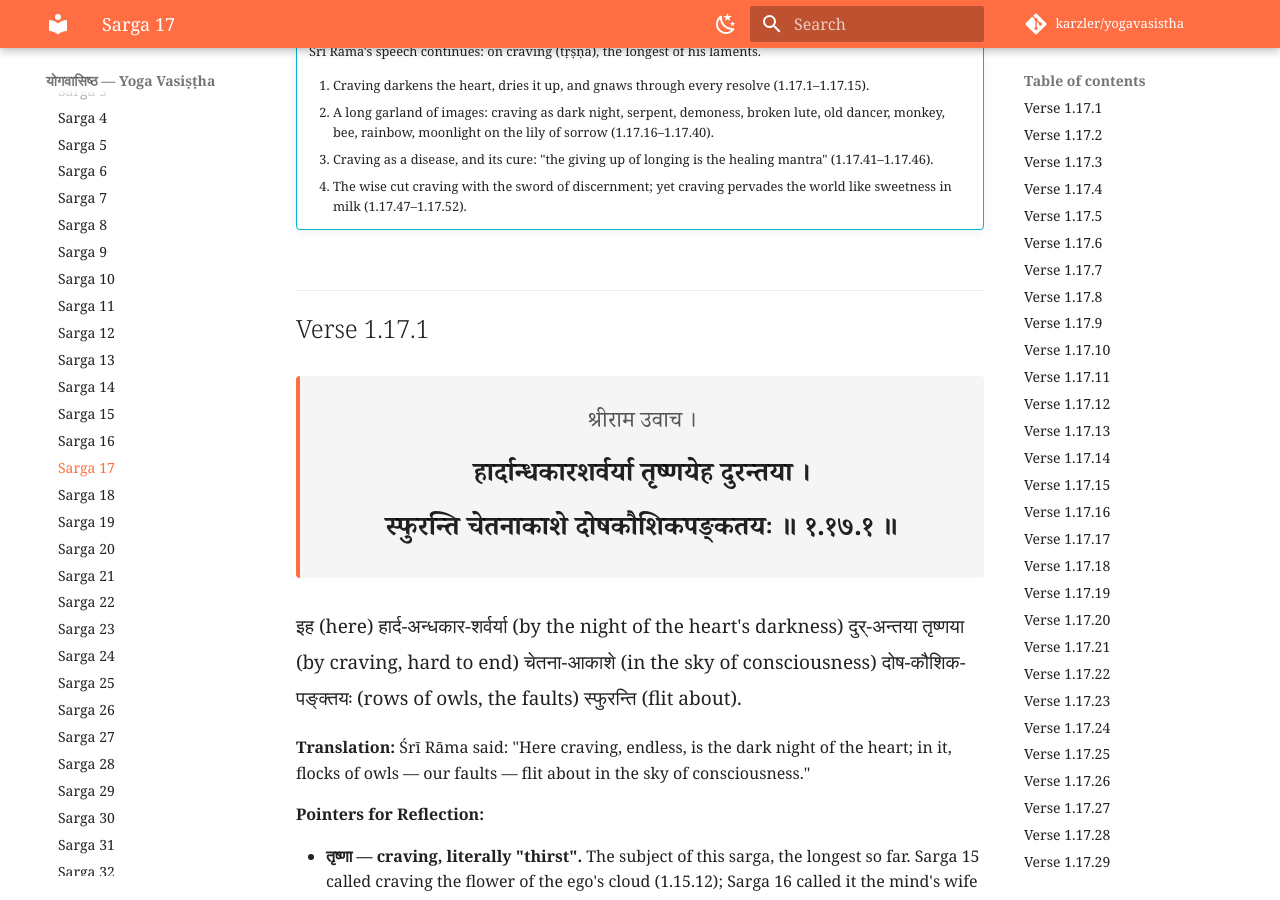
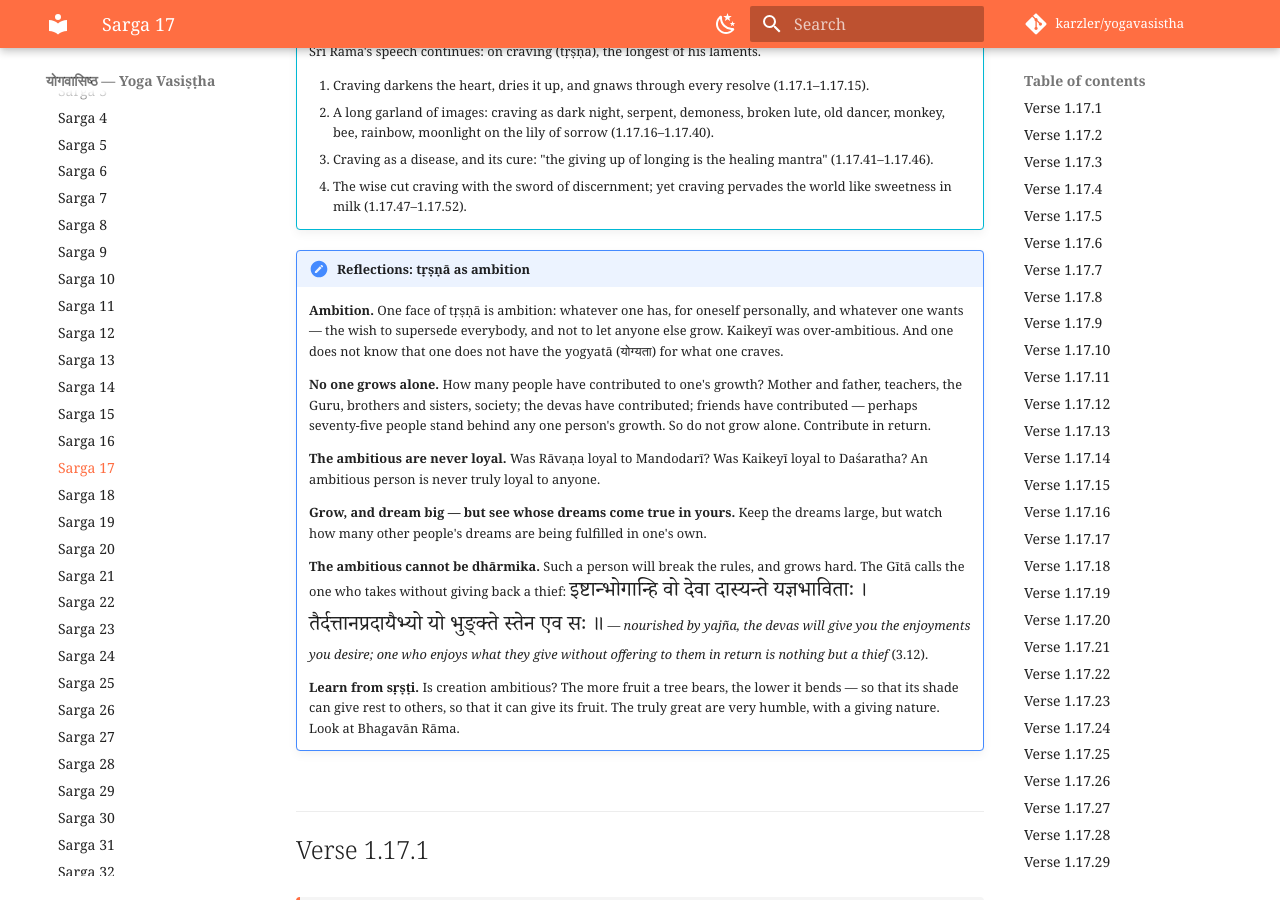
Before and after one commit to karzler/yogavasistha, an MkDocs documentation site: the page built from docs/1-vairagya/sarga-017.md, in a window 1280 px wide and 900 px high, scrolled down 234 px. Built offline with MkDocs 1.6.1 and Material for MkDocs 9.7.7, drawn with Linux system fonts in a browser that asks for light colours; comment, search, counter and statistics services are not loaded; some of the changed text lies outside the part shown.

Commit message:
Vairāgya 17: reflections on tṛṣṇā as ambition, with pointers

```diff
--- a/docs/1-vairagya/sarga-017.md
+++ b/docs/1-vairagya/sarga-017.md
@@ -9,6 +9,19 @@
     2. A long garland of images: craving as dark night, serpent, demoness, broken lute, old dancer, monkey, bee, rainbow, moonlight on the lily of sorrow (1.17.16–1.17.40).
     3. Craving as a disease, and its cure: "the giving up of longing is the healing mantra" (1.17.41–1.17.46).
     4. The wise cut craving with the sword of discernment; yet craving pervades the world like sweetness in milk (1.17.47–1.17.52).
+
+!!! note "Reflections: tṛṣṇā as ambition"
+    **Ambition.** One face of tṛṣṇā is ambition: whatever one has, for oneself personally, and whatever one wants — the wish to supersede everybody, and not to let anyone else grow. Kaikeyī was over-ambitious. And one does not know that one does not have the yogyatā (योग्यता) for what one craves.
+
+    **No one grows alone.** How many people have contributed to one's growth? Mother and father, teachers, the Guru, brothers and sisters, society; the devas have contributed; friends have contributed — perhaps seventy-five people stand behind any one person's growth. So do not grow alone. Contribute in return.
+
+    **The ambitious are never loyal.** Was Rāvaṇa loyal to Mandodarī? Was Kaikeyī loyal to Daśaratha? An ambitious person is never truly loyal to anyone.
+
+    **Grow, and dream big — but see whose dreams come true in yours.** Keep the dreams large, but watch how many other people's dreams are being fulfilled in one's own.
+
+    **The ambitious cannot be dhārmika.** Such a person will break the rules, and grows hard. The Gītā calls the one who takes without giving back a thief: <span class="parallel">इष्टान्भोगान्हि वो देवा दास्यन्ते यज्ञभाविताः । तैर्दत्तानप्रदायैभ्यो यो भुङ्क्ते स्तेन एव सः ॥</span> — *nourished by yajña, the devas will give you the enjoyments you desire; one who enjoys what they give without offering to them in return is nothing but a thief* (3.12).
+
+    **Learn from sṛṣṭi.** Is creation ambitious? The more fruit a tree bears, the lower it bends — so that its shade can give rest to others, so that it can give its fruit. The truly great are very humble, with a giving nature. Look at Bhagavān Rāma.
 
 ## Verse 1.17.1 { #1-17-1 }
 
@@ -222,6 +235,7 @@
 **Pointers for Reflection:**
 
 - **The horse returns.** Craving runs away and always comes back. It cannot be outrun.
+- **Ambition never arrives.** "Farther and farther, to the ends of the earth": ambition wants to supersede everybody, and so it can never rest. Kaikeyī already had a queen's place, and still wanted more (see the reflection at the top of this sarga).
 
 ## Verse 1.17.13 { #1-17-13 }
 
@@ -498,6 +512,7 @@
 **Pointers for Reflection:**
 
 - **Craving outlives the person.** It moves on — to the next life, the next person. It is not personal property but an impersonal force.
+- **Why the ambitious are never loyal.** The bird leaves one tree for the next; ambition leaves one person for the next. Rāvaṇa was not loyal to Mandodarī, nor Kaikeyī to Daśaratha.
 
 ## Verse 1.17.29 { #1-17-29 }
 
@@ -880,6 +895,7 @@
 **Pointers for Reflection:**
 
 - **The fall of the great.** The Purāṇas are full of sages and kings felled by a single desire (Viśvāmitra and Menakā, Saubhari, Nahuṣa). No height protects.
+- **Kaikeyī.** A queen beloved of Daśaratha, made small in a moment by tṛṣṇā. Contrast the tree that bends lower the more fruit it bears, and Bhagavān Rāma, who left the kingdom without a trace of bitterness.
 
 ## Verse 1.17.51 { #1-17-51 }
 
```
